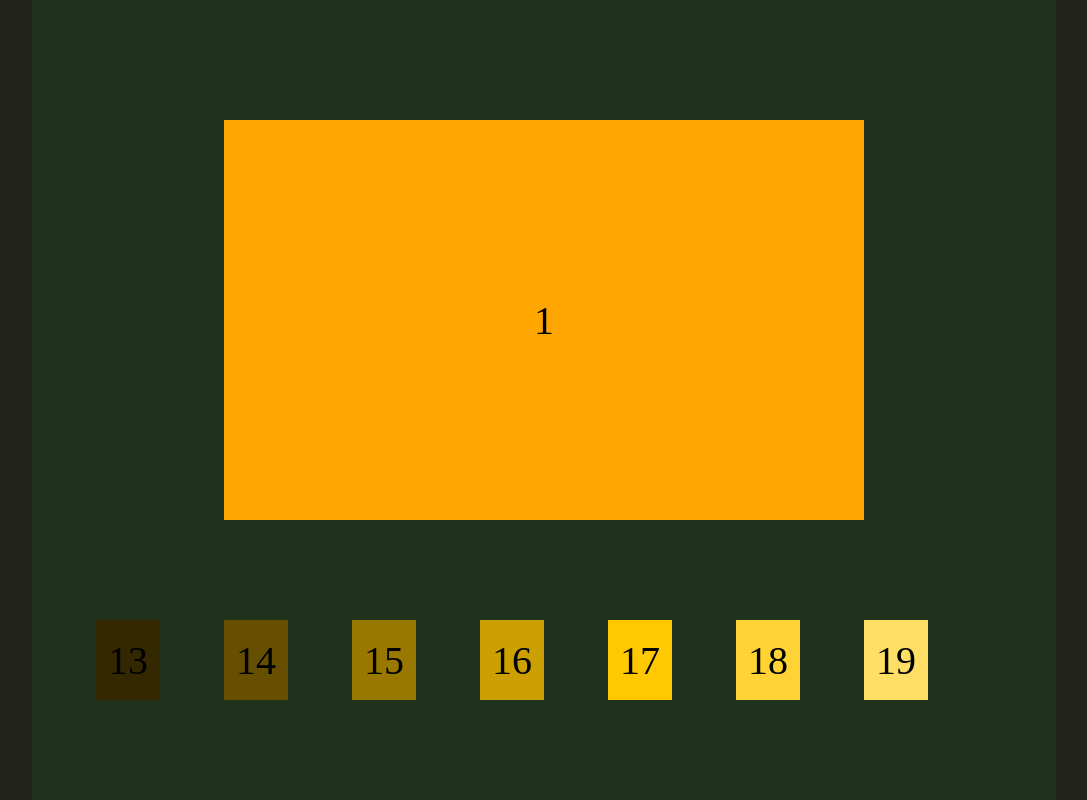
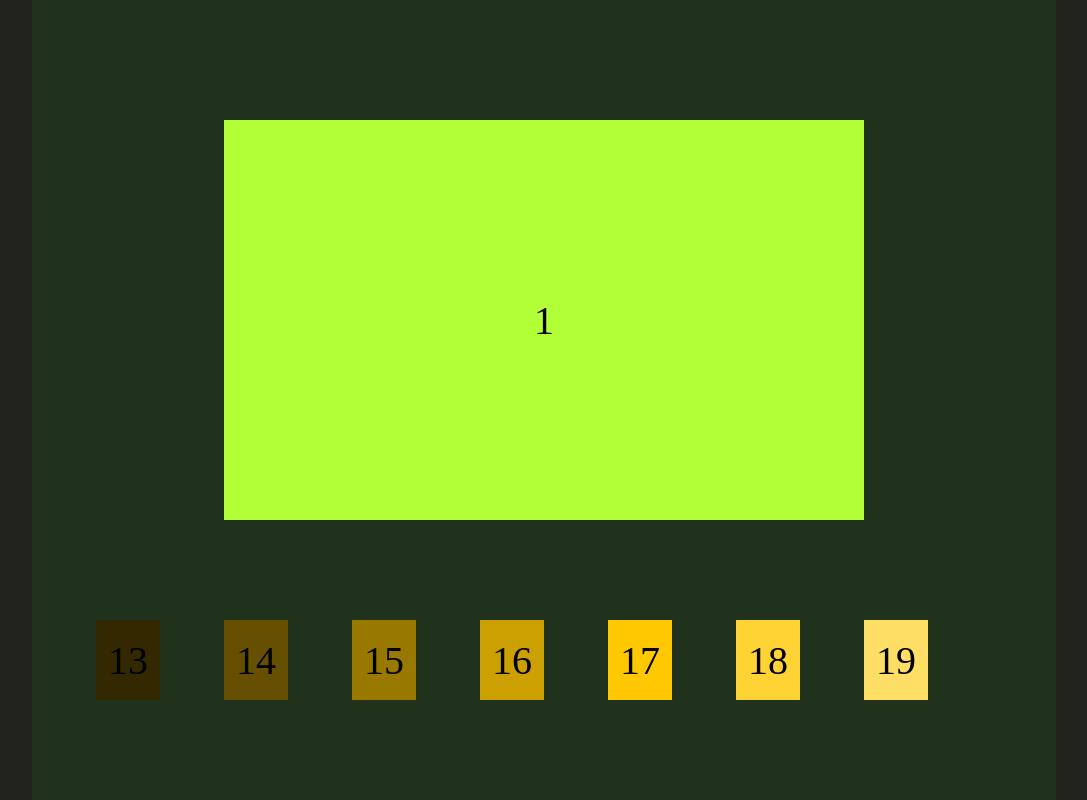
Before and after one commit to Z-minor/singing-bowl, a plain HTML site: page index.html in a window 1280 px wide. Shown: the part 780-1580 px from the top of the page, without its empty margins (96-1183 px from the left). Drawn offline with Linux system fonts and the light colour scheme.

Commit message:
Add files via upload

```diff
--- a/css/style.scss
+++ b/css/style.scss
@@ -48,14 +48,32 @@ body{
   display:flex;
   align-items:center;
   justify-content:center;
-  //z-index: 1;
+  //z-index: 1
 }
+
+
 
 #位子1{
   width: 50vw;
   height: 50vh;
   left: 25vw;
+  transition:  background-color ease-out 3s;
+  //background-color: rgb(255, 166, 0);
+
+  //&:hover {
+    //background-color: rgb(0, 0, 0);
+  //}
 }
+
+.變色{
+  //background-color: rgb(0, 0, 0) !important;
+  background-color: rgb(178, 255, 55) !important;
+}
+
+//.b{
+ // background-color: rgb(255, 255, 255) !important;
+//}
+
 
 #位子2{
   width: 50vw;
@@ -113,7 +131,8 @@ body{
 
 #位子12{
   left:80vw;
-  background-color: rgb(0, 0, 0)
+  background-color: rgb(0, 0, 0);
+  transition:  background-color ease-out 3s;
 }
 
 #位子13{
--- a/js/script.js
+++ b/js/script.js
@@ -103,12 +103,22 @@ function 個體變速(主體){
 
     if(理想速度 < Math.abs(主體.現在速度)){
         //主體.現在速度*=主體.減速因子;
-        主體.現在速度-=(主體.現在速度-理想速度)/10;
+        //主體.現在速度-=(主體.現在速度-理想速度)/主體.減速因子;
+
+        if(主體.現在速度>0){
+            主體.現在速度=理想速度;
+        }
+        else{
+            主體.現在速度=-理想速度;
+        }
+
     }
 
     主體.現在位置+=主體.現在速度;
 
-
+    /*if(主體.物件id=="位子1"){
+        console.log(主體.現在速度);
+    }*/
 }
 
 
@@ -225,3 +235,56 @@ setInterval(個體更新,15);
 
 
 //在真實滾輪位子 跟物件位子之間 多墊一層"轉譯函數曲線" 用來實現特定對話方塊在特定位子停下來
+
+
+
+const observer = new IntersectionObserver((主體,r) => {
+
+
+        /*if (主體[0].isIntersecting) {
+            主體[0].target.classList.toggle('red');
+        }
+        else {
+            主體[0].target.classList.remove('red')
+        }*/
+
+        if (主體[0].isIntersecting) {
+            主體[0].target.classList.toggle('變色');
+        }
+        else {
+            主體[0].target.classList.remove('變色')
+        }
+
+        console.table(主體);
+
+    },
+
+
+  {
+    rootMargin: "-10%",
+    threshold: 1.0,
+  }
+  );
+
+  const div = document.getElementById("位子1");
+  const div12 = document.getElementById("位子12");
+  observer.observe(div);
+  observer.observe(div12);
+
+
+
+  /*const observer2 = new IntersectionObserver((主體) => {
+
+
+    if (主體[0].isIntersecting) {
+        主體[0].target.classList.toggle('b');
+    } else { 主體[0].target.classList.remove('b')
+
+
+  }},{
+    root: document.getElementById('位子2'),
+    threshold: 0,
+  }
+  );*/
+
+  //observer2.observe(div12);
```
Also changed, not shown: css/style.css, 1 other file.
